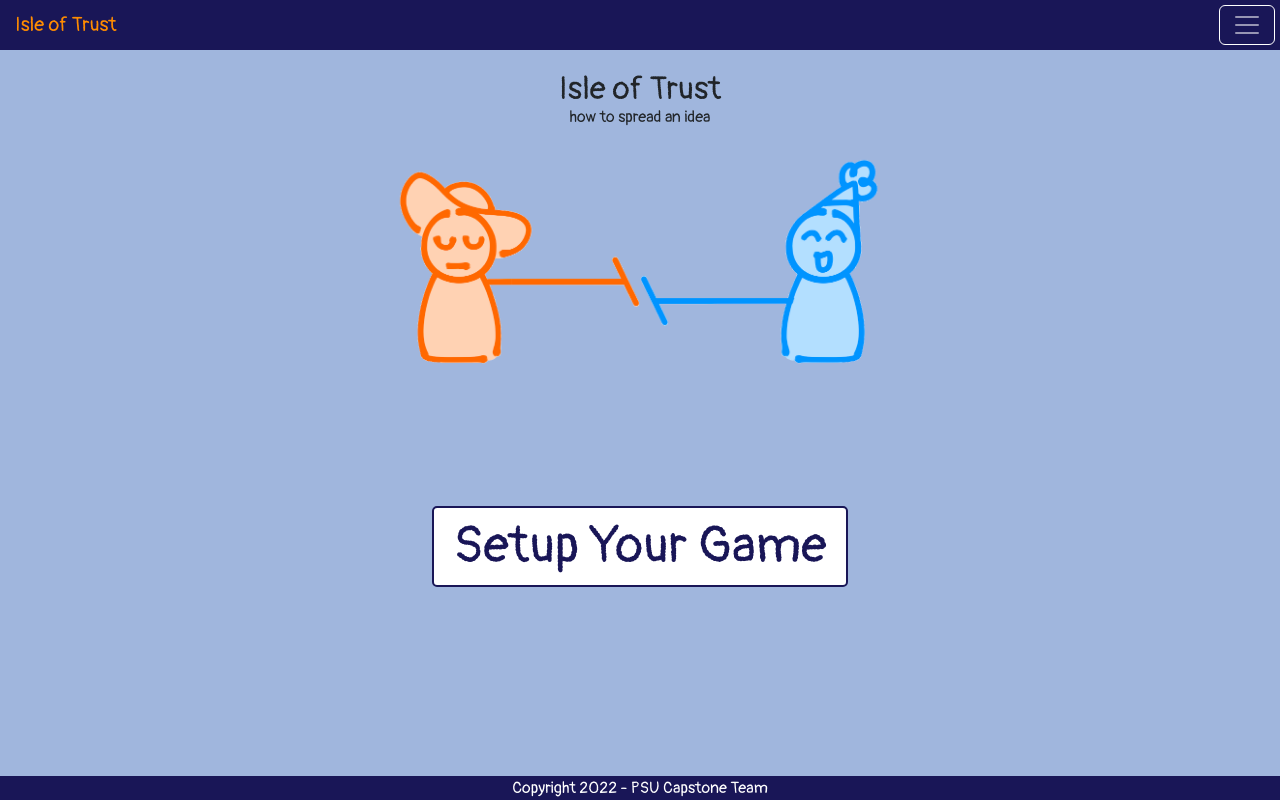
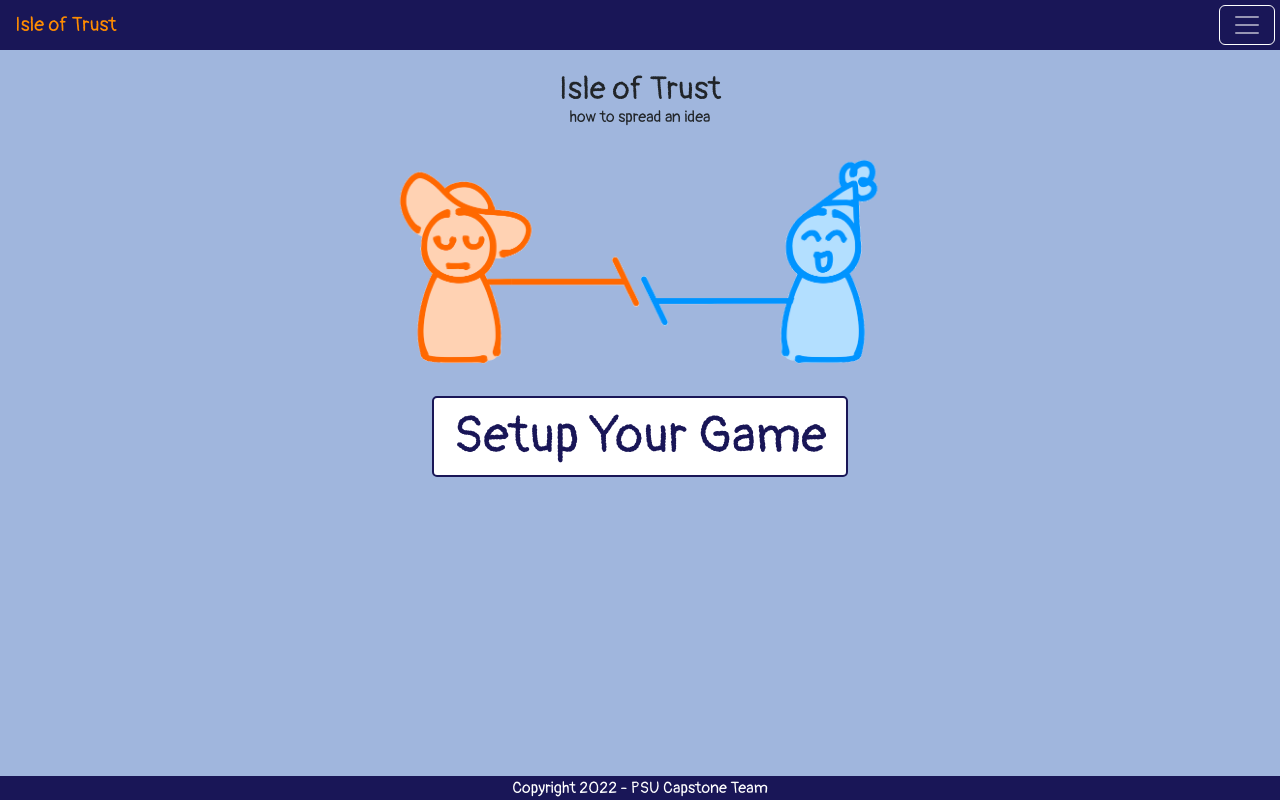
Before and after one commit to hollan2/capstone_project, a React (Vite) app in the folder Isle of Trust/: page / in a window 1280 px wide. Built offline with nearby package versions, Linux system fonts and the light colour scheme; a web font is replaced by a local one.

Commit message:
Moved start button to above tutorial button.

```diff
--- a/Isle of Trust/src/css/main.css
+++ b/Isle of Trust/src/css/main.css
@@ -98,7 +98,7 @@ footer {
 .tutorial-btn {
     position: relative;
     display: block;
-    margin: 120px auto;
+    margin: 10px auto;
     padding: 0 20px;
     font-size: 4vw;
     border-radius: 5px;
@@ -106,12 +106,6 @@ footer {
     background-color: var(--white);
     color: var(--dark-blue);
     text-decoration: none;
-}
-
-.start-btn {
-    margin-top: -610px;
-    margin-bottom: 500px;
-    margin-left: 422px;
 }
 
 .tutorial-btn {
--- a/Isle of Trust/src/main.tsx
+++ b/Isle of Trust/src/main.tsx
@@ -364,9 +364,6 @@ class Start extends React.Component<StartProps, StartState> {
                     />
                 </div>
                 <StartInformation />
-                <button className="start-btn" type="submit">
-                    Start
-                </button>
             </form>
         );
     }
@@ -432,6 +429,9 @@ class PlayerSelection extends React.Component<PlayerSelectionProps, {}> {
                                 selectedPoints={this.props.selectedPoints}
                             />
                         </fieldset>
+                        <button className="start-btn" type="submit">
+                            Start
+                        </button>
                         <div className="tutorial-btn">
                             <Tutorial text="Tutorial (Recommended)" />
                         </div>
```
